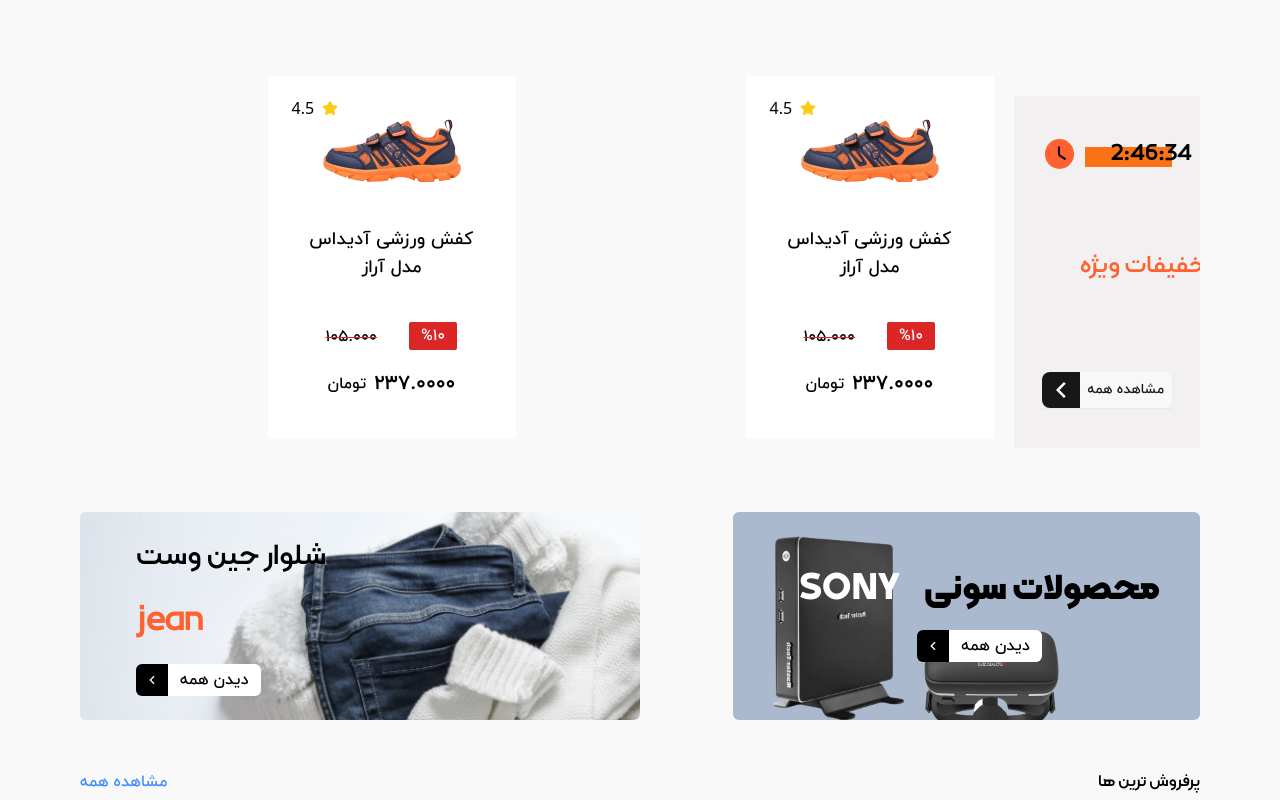
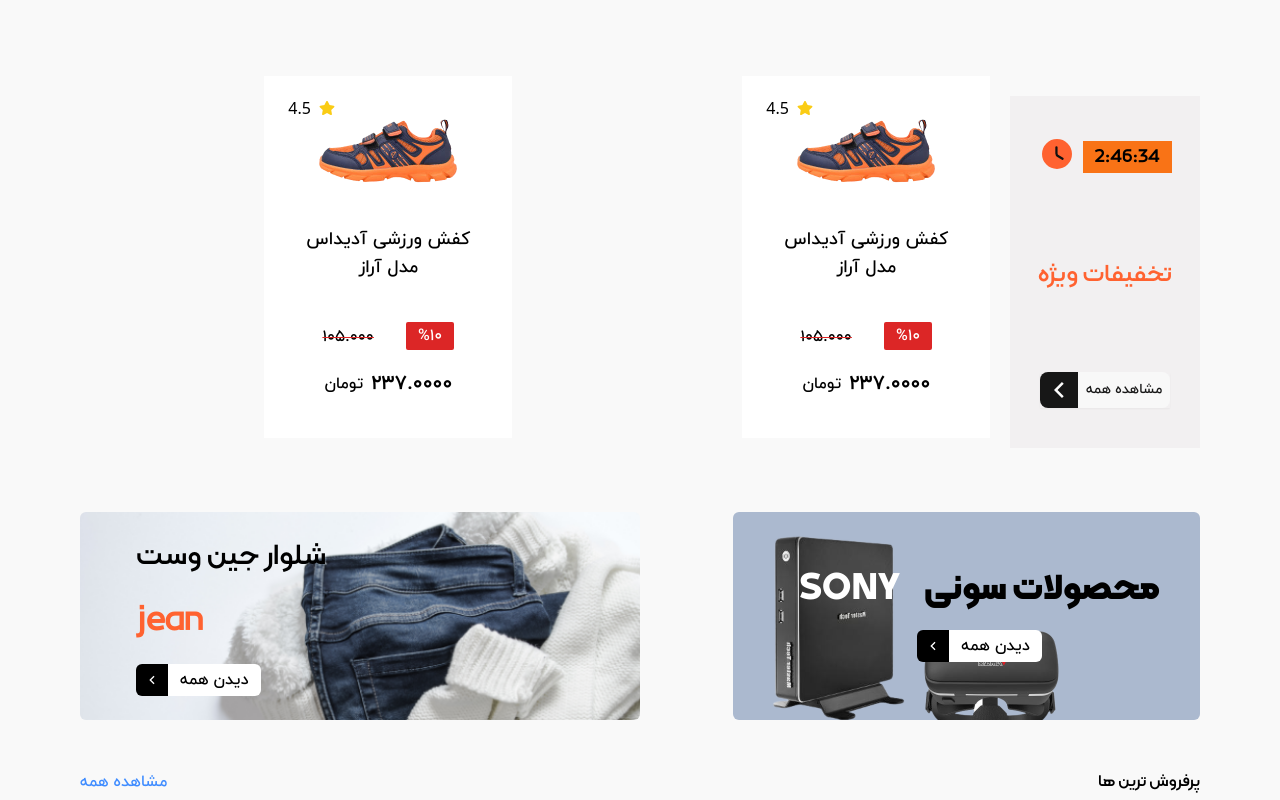
Before and after one commit to Ario-Team/shapino-frontend, a Next.js app: page / in a window 1280 px wide. Shown: the part 820-1620 px from the top of the page. Built offline with nearby package versions, Linux system fonts and the light colour scheme.

Commit message:
Fixed the Countdown

```diff
--- a/components/CountdownCustom.jsx
+++ b/components/CountdownCustom.jsx
@@ -8,7 +8,18 @@
     <div className="flex flex-col w-11/12 mx-auto h-[22rem] justify-between relative bg-[#F2F0F1] px-7 py-10 sm:w-max">
       <div className="relative flex self-center">
         <div className="flex items-center gap-2">
-          <div className="w-[5.5rem] h-5 bg-orange-500"></div>
+          <div className="bg-orange-500 px-3">
+            <Countdown
+              date={Date.now() + 10000000}
+              renderer={({ hours, minutes, seconds }) => {
+                return (
+                  <div className="font-kalameh font-bold text-2xl text-black">
+                    {hours}:{minutes}:{seconds}
+                  </div>
+                );
+              }}
+            />
+          </div>
           <div>
             <Image
               src={counterClockSVG}
@@ -18,20 +29,8 @@
             />
           </div>
         </div>
-        <div className="absolute -right-5">
-          <Countdown
-            date={Date.now() + 10000000}
-            renderer={({ hours, minutes, seconds }) => {
-              return (
-                <div className="font-kalameh font-bold text-3xl text-black">
-                  {hours}:{minutes}:{seconds}
-                </div>
-              );
-            }}
-          />
-        </div>
       </div>
-      <span className="self-center lg:absolute w-max top-28 -right-3.5 font-kalameh font-bold text-3xl text-[#FF6230] my-10">
+      <span className="self-center w-max top-28 -right-3.5 font-kalameh font-bold text-3xl text-[#FF6230] my-10">
         تخفیفات ویژه
       </span>
       <div className="w-max flex flex-row opacity-90 self-center transition-opacity duration-300 cursor-pointer shadow-sm hover:opacity-100">
```
